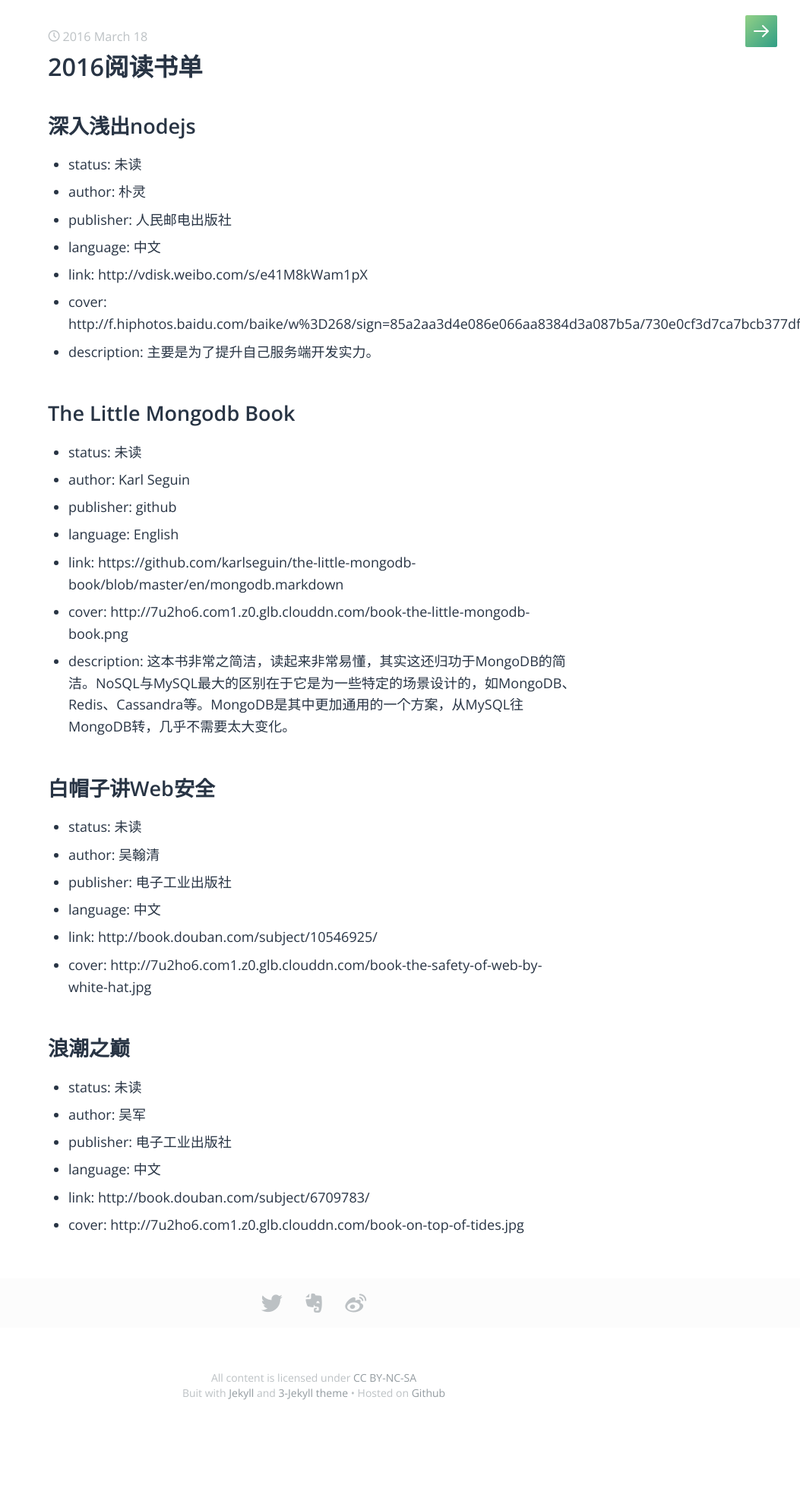
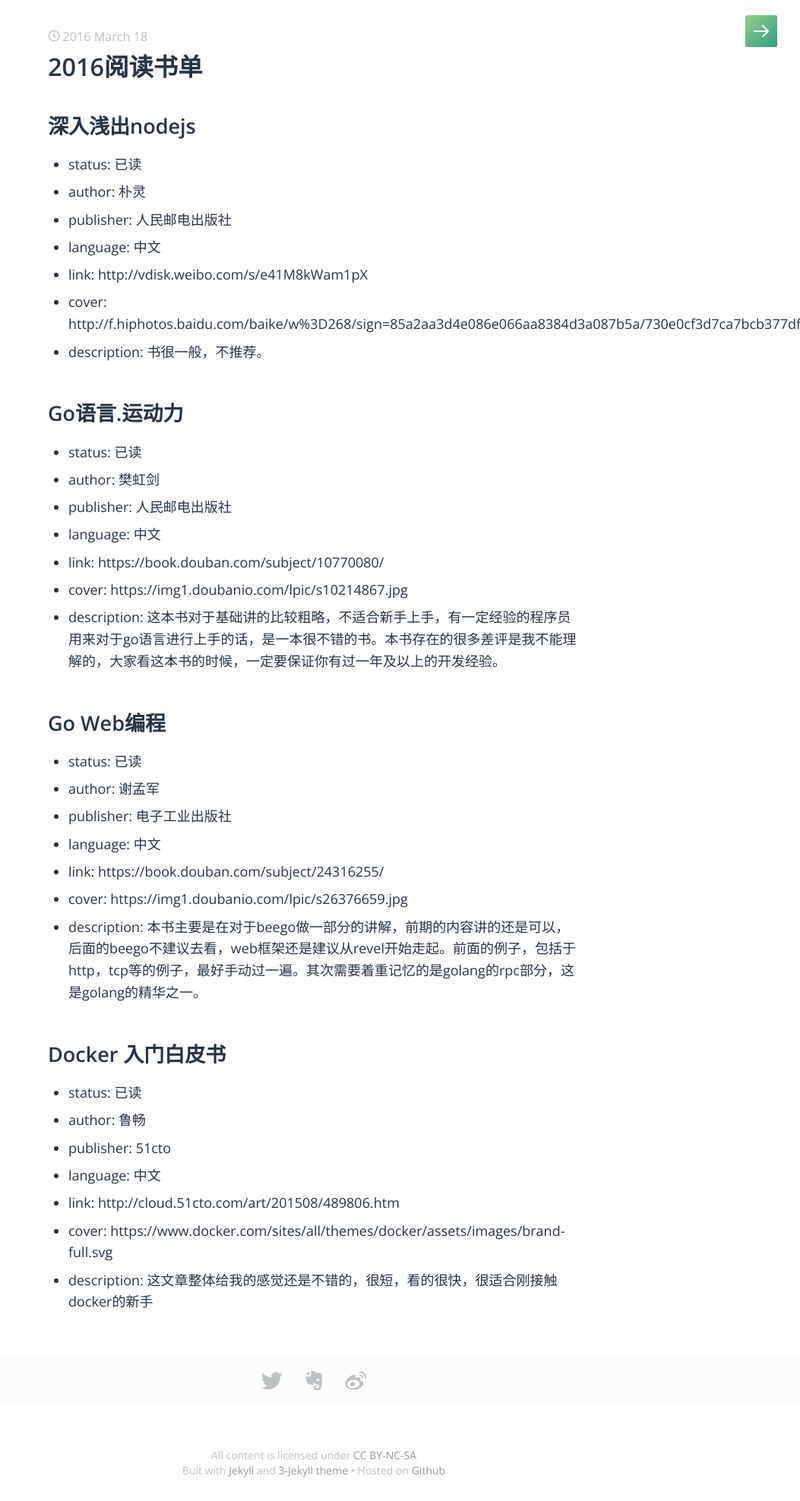
Before and after one commit to AmazingW/AmazingW.github.io, a Jekyll site: the page built from _posts/book/2016-03-18-book-list-of-2016.md, in a window 1280 px wide. Shown: the whole page at 76% size, without its empty margins (227-1280 px from the left). Built offline with Jekyll 4.4.1, drawn with Linux system fonts in a browser that asks for light colours; some web fonts are replaced; comment, search, counter and statistics services are not loaded.

Commit message:
commit read target

```diff
--- a/_posts/book/2016-03-18-book-list-of-2016.md
+++ b/_posts/book/2016-03-18-book-list-of-2016.md
@@ -9,38 +9,40 @@
 
 ## 深入浅出nodejs
 
-- status: 未读
+- status: 已读
 - author: 朴灵
 - publisher: 人民邮电出版社
 - language: 中文
 - link: http://vdisk.weibo.com/s/e41M8kWam1pX
 - cover: http://f.hiphotos.baidu.com/baike/w%3D268/sign=85a2aa3d4e086e066aa8384d3a087b5a/730e0cf3d7ca7bcb377df123bc096b63f624a8b3.jpg
-- description: 主要是为了提升自己服务端开发实力。
+- description: 书很一般，不推荐。
 
-## The Little Mongodb Book
+## Go语言.运动力
 
-- status: 未读
-- author: Karl Seguin
-- publisher: github
-- language: English
-- link: https://github.com/karlseguin/the-little-mongodb-book/blob/master/en/mongodb.markdown
-- cover: http://7u2ho6.com1.z0.glb.clouddn.com/book-the-little-mongodb-book.png
-- description: 这本书非常之简洁，读起来非常易懂，其实这还归功于MongoDB的简洁。NoSQL与MySQL最大的区别在于它是为一些特定的场景设计的，如MongoDB、Redis、Cassandra等。MongoDB是其中更加通用的一个方案，从MySQL往MongoDB转，几乎不需要太大变化。
+- status: 已读
+- author: 樊虹剑
+- publisher: 人民邮电出版社
+- language: 中文
+- link: https://book.douban.com/subject/10770080/
+- cover: https://img1.doubanio.com/lpic/s10214867.jpg
+- description: 这本书对于基础讲的比较粗略，不适合新手上手，有一定经验的程序员用来对于go语言进行上手的话，是一本很不错的书。本书存在的很多差评是我不能理解的，大家看这本书的时候，一定要保证你有过一年及以上的开发经验。
 
-## 白帽子讲Web安全
+## Go Web编程
 
-- status: 未读
-- author: 吴翰清
+- status: 已读
+- author: 谢孟军
 - publisher: 电子工业出版社
 - language: 中文
-- link: http://book.douban.com/subject/10546925/
-- cover: http://7u2ho6.com1.z0.glb.clouddn.com/book-the-safety-of-web-by-white-hat.jpg
+- link: https://book.douban.com/subject/24316255/
+- cover: https://img1.doubanio.com/lpic/s26376659.jpg
+- description: 本书主要是在对于beego做一部分的讲解，前期的内容讲的还是可以，后面的beego不建议去看，web框架还是建议从revel开始走起。前面的例子，包括于http，tcp等的例子，最好手动过一遍。其次需要着重记忆的是golang的rpc部分，这是golang的精华之一。
 
-## 浪潮之巅
+## Docker 入门白皮书
 
-- status: 未读
-- author: 吴军
-- publisher: 电子工业出版社
+- status: 已读
+- author: 鲁畅
+- publisher: 51cto
 - language: 中文
-- link: http://book.douban.com/subject/6709783/
-- cover: http://7u2ho6.com1.z0.glb.clouddn.com/book-on-top-of-tides.jpg
+- link: http://cloud.51cto.com/art/201508/489806.htm
+- cover: https://www.docker.com/sites/all/themes/docker/assets/images/brand-full.svg
+- description: 这文章整体给我的感觉还是不错的，很短，看的很快，很适合刚接触docker的新手
```
Also changed, not shown: _posts/book/2016-12-30-book-list-of-2017.md (added, +45 -0 lines), 1 other file.
